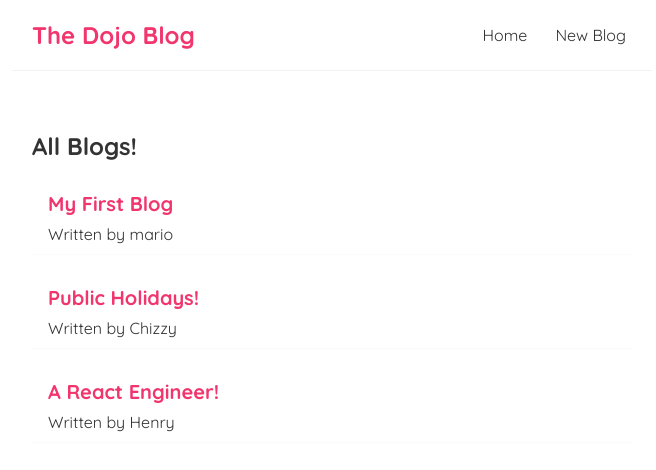
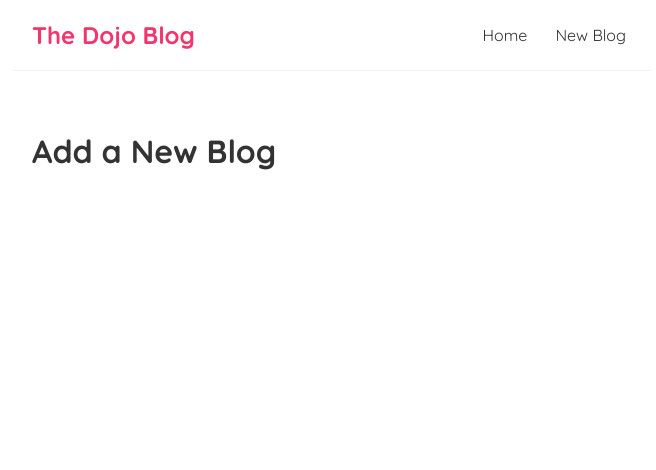
Before and after one commit to McHenro/A-Simple-React-Blog, a React (Create React App) app: page /create in a window 1280 px wide. Shown: the top 470 px of the page, without its empty margins (308-964 px from the left). Built offline with nearby package versions, Linux system fonts and the light colour scheme; data requests are answered from the project's data file.

Commit message:
react router

```diff
--- a/package.json
+++ b/package.json
@@ -9,6 +9,7 @@
     "axios": "^1.1.3",
     "react": "^18.2.0",
     "react-dom": "^18.2.0",
+    "react-router-dom": "^6.4.3",
     "react-scripts": "5.0.1",
     "web-vitals": "^2.1.4"
   },
--- a/src/App.js
+++ b/src/App.js
@@ -1,15 +1,21 @@
 import Navbar from './Navbar';
 import Home from './Home';
-
+import {BrowserRouter as Router, Routes, Route} from 'react-router-dom';
+import Create from './Create'
 
 function App() {
   return (
-    <div className="App">
-      <Navbar/>
-      <div className="content">
-        <Home />
+    <Router>
+      <div className="App">
+        <Navbar />
+        <div className="content">
+          <Routes>
+            <Route path="/" element={<Home />} />
+            <Route path="/create" element={<Create />} />
+          </Routes>
+        </div>
       </div>
-    </div>
+    </Router>
   );
 }
 
--- /dev/null
+++ b/src/Create.js
@@ -0,0 +1,9 @@
+const Create = () => {
+    return (
+        <div className="create">
+            <h1> Add a New Blog</h1>
+        </div>
+    );
+}
+
+export default Create;
```
Also changed, not shown: 1 other file (tests, documents, lock files or other folders).
